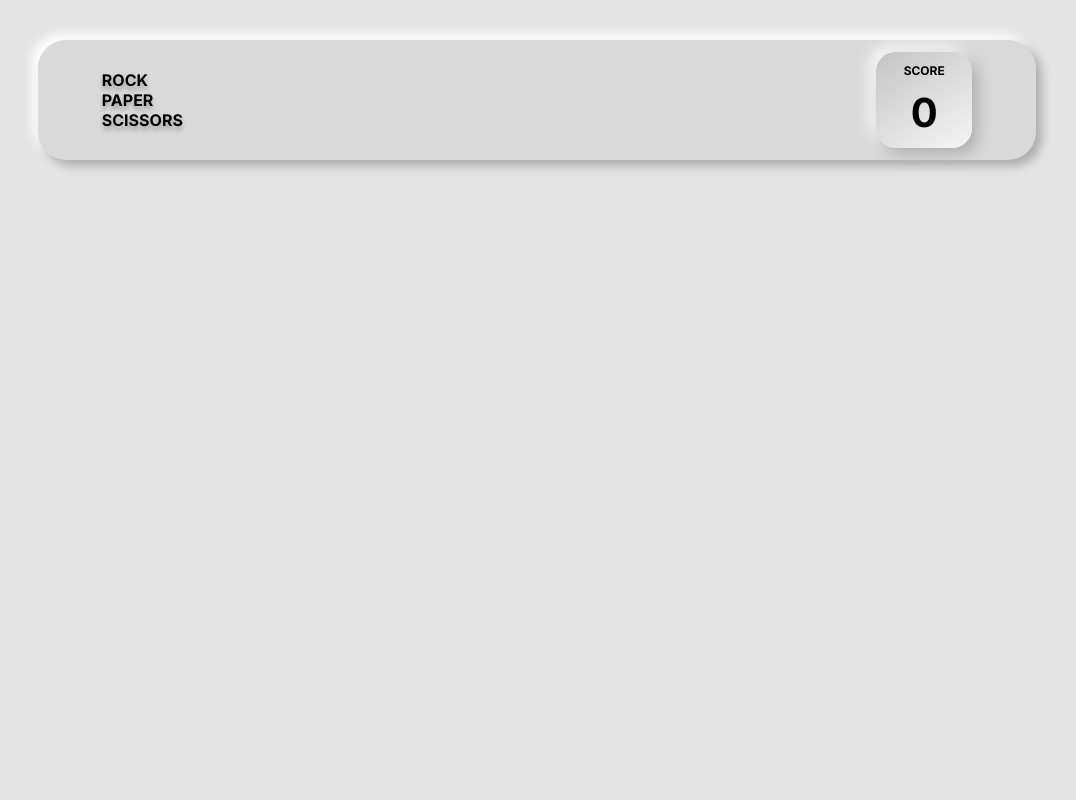
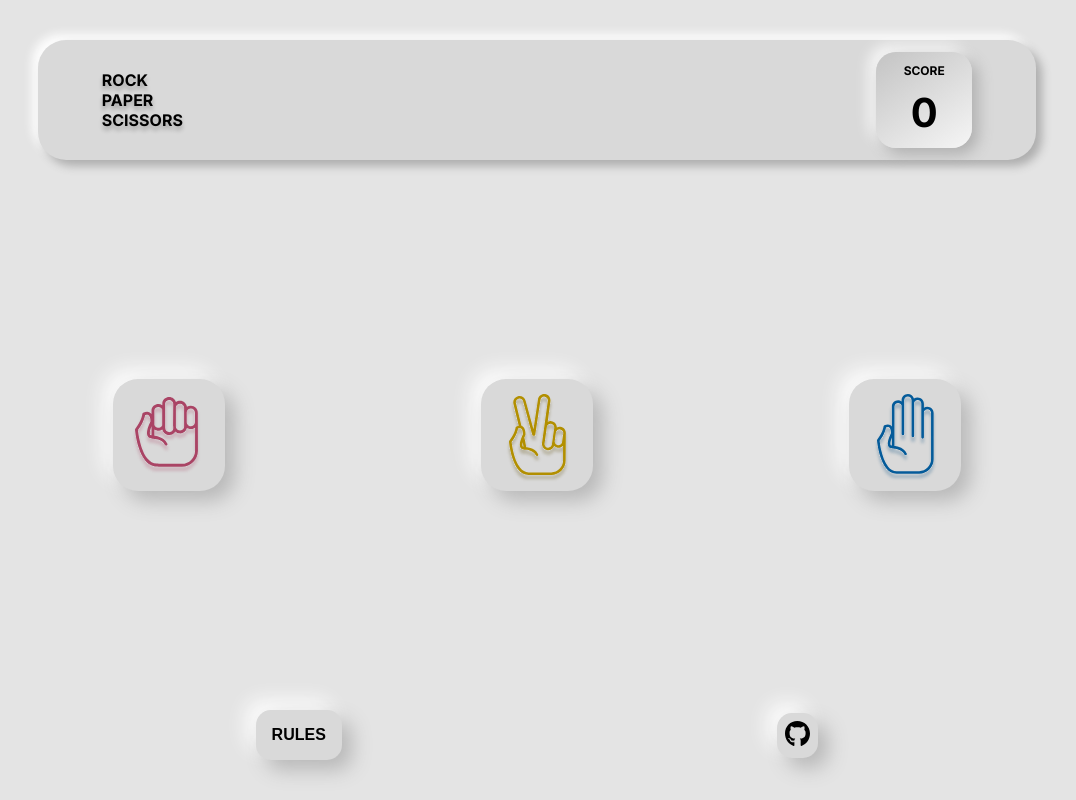
Before and after one commit to bzamr/Rock-Paper-Scissors, a website built with Vite: page index.html in a window 1280 px wide. Shown: the whole page, without its empty margins (103-1179 px from the left). Built offline with nearby package versions, Linux system fonts and the light colour scheme.

Commit message:
feat: add full page markup and style
add footer (github repo link and rules button) and selector

```diff
--- /dev/null
+++ b/footer.js
@@ -0,0 +1,10 @@
+export function footer(element){
+    element.innerHTML = `
+    <button class="rules btn">
+        RULES
+    </button>
+    <a href="https://github.com/bzamr/Rock-Paper-Scissors">
+        <img src="/github-icon-light.svg" alt="repository link">
+    </a>
+    `;
+}
--- a/main.js
+++ b/main.js
@@ -1,5 +1,7 @@
 import './styles/style.scss'
 import score_bar from './score-bar'
+import { selector } from './selector';
+import { footer } from './footer';
 
 document.querySelector('#app').innerHTML =
     `<div class="score-bar"></div>
@@ -7,3 +9,5 @@ document.querySelector('#app').innerHTML =
       <div class="footer"></div>`;
 
 score_bar(document.querySelector('.score-bar'));
+selector(document.querySelector('.selector'));
+footer(document.querySelector('.footer'));
--- /dev/null
+++ b/selector.js
@@ -0,0 +1,13 @@
+export function selector(element){
+  element.innerHTML = `
+          <button id="rock">
+            <img src="/rock.svg" alt="rock">
+          </button>
+          <button id="scissors">
+            <img src="/scissors.svg" alt="scissors">
+          </button>
+          <button id="paper">
+            <img src="/paper.svg" alt="paper">
+          </button>
+  `;
+}
--- a/styles/style.scss
+++ b/styles/style.scss
@@ -50,3 +50,59 @@ body {
     text-shadow: 0 4px 4px rgba(0, 0, 0, 0.25);
     font-size: 1rem;
 }
+
+.selector {
+    align-self: center;
+    display: flex;
+    flex-flow: row wrap;
+    justify-content: center;
+    gap: 20vw;
+    button {
+        aspect-ratio: 1/1;
+        @include neumorph-effect.flat($distance: 10px,$intensity: 15%,$blur:20px);
+        border: none;
+        border-radius: 25px;
+        &:active {
+            @include neumorph-effect.pressed($distance: 10px,$intensity: 14%,$blur:20px);
+
+        }
+        &:hover {
+            cursor: pointer;
+        }
+        img {
+            max-width: 20vw;
+        }
+    }
+}
+
+.footer {
+    display: flex;
+    justify-content: space-around;
+    align-items: center;
+
+    a {
+        border-radius: 15px;
+        @include neumorph-effect.flat($distance: 10px,$intensity: 15%,$blur:20px);
+        border: none;
+        padding: .5rem;
+        &:hover {
+            @include neumorph-effect.pressed($distance: 10px,$intensity: 14%,$blur:20px);
+            cursor: alias;
+        }
+    }
+    button {
+        @include neumorph-effect.flat($distance: 10px,$intensity: 15%,$blur:20px);
+        border: none;
+        font-weight: bold;
+        font-size: 1rem;
+        border-radius: 15px;
+        padding: 1rem;
+        &:active {
+            @include neumorph-effect.pressed($distance: 10px,$intensity: 14%,$blur:20px);
+        }
+        &:hover {
+            cursor: pointer;
+        }
+    }
+
+}
```
Also changed, not shown: pnpm-lock.yaml, public/github-icon-light.svg (added), public/paper.svg (added), public/rock.svg (added), public/scissors.svg (added).
